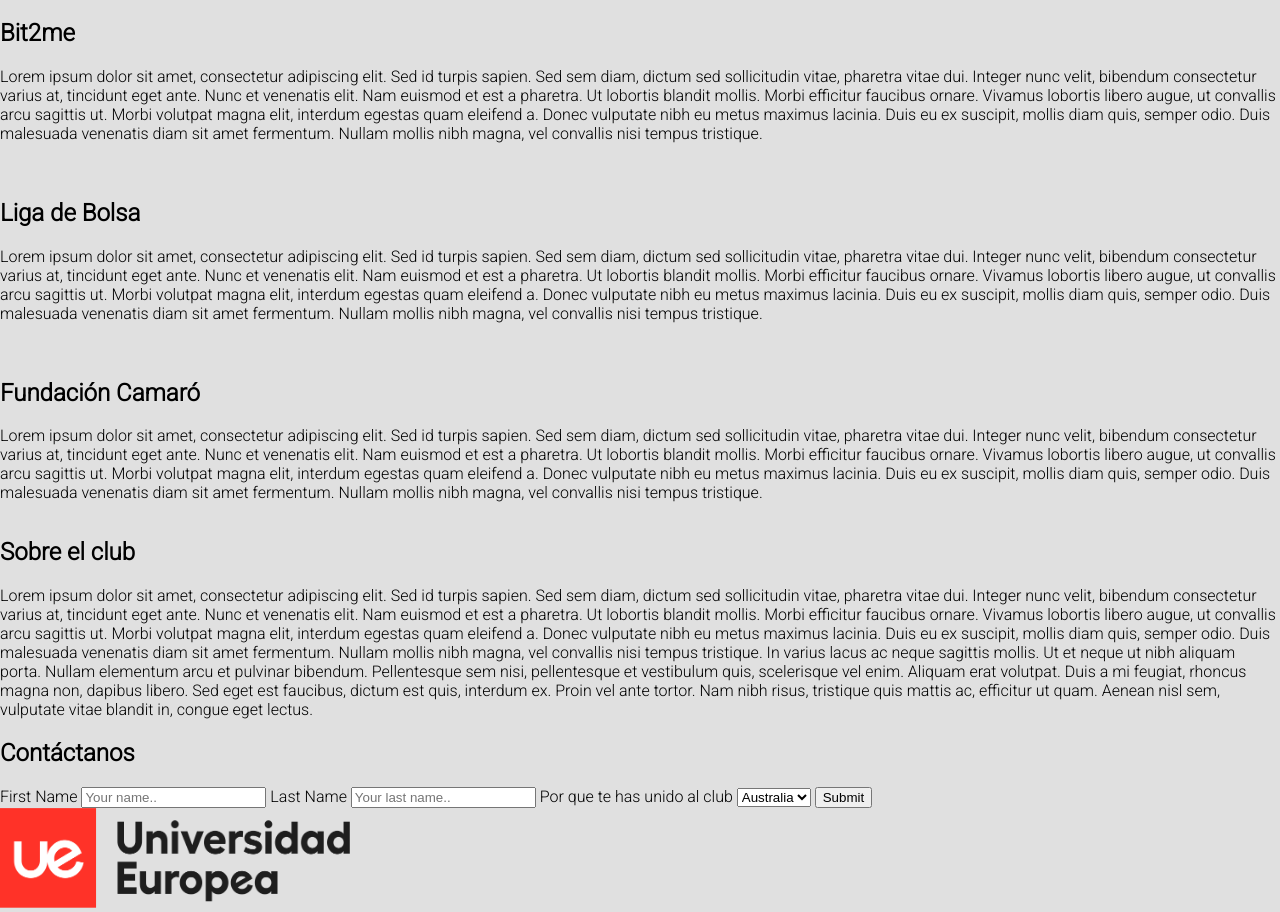
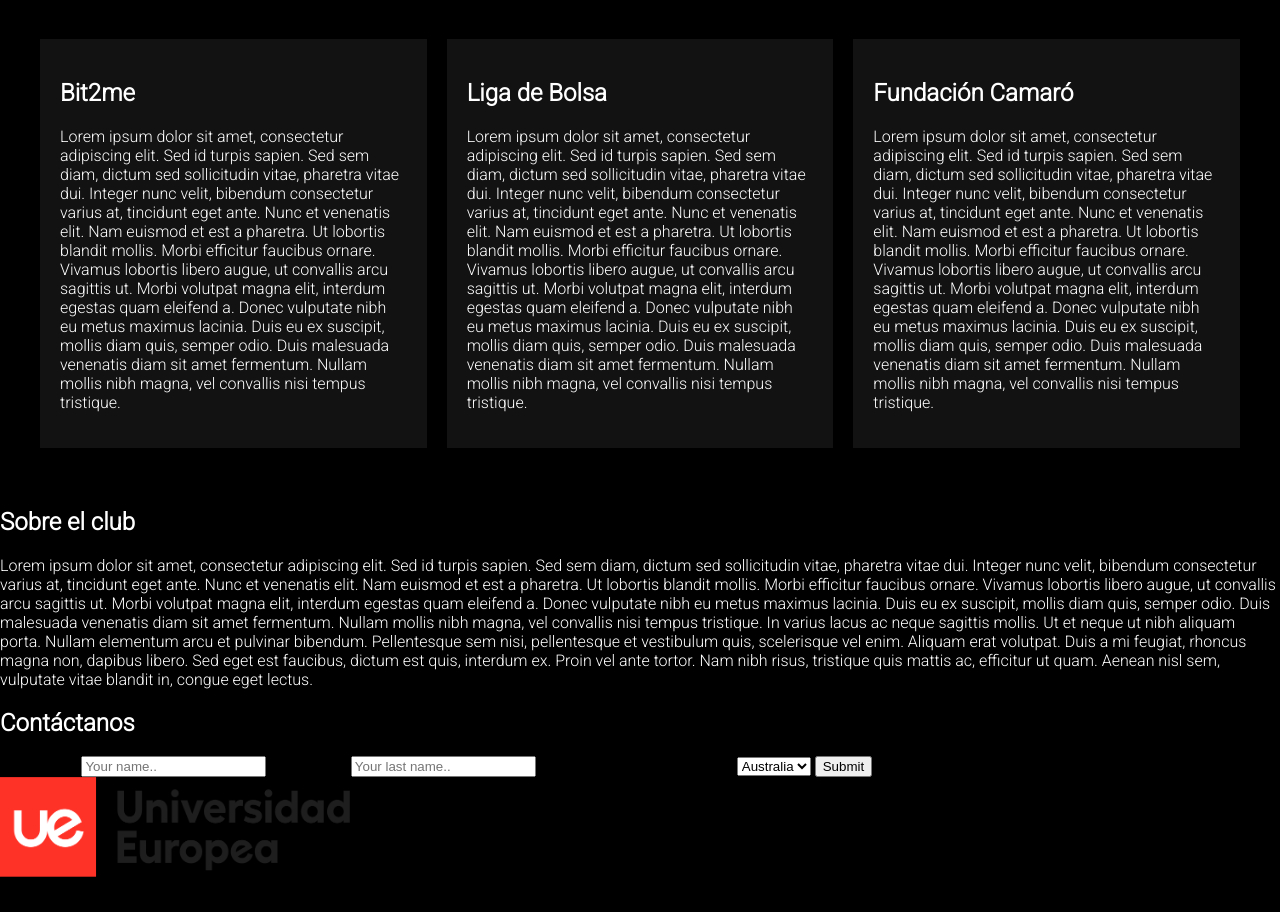
Before and after one commit to AlvaroFarreny/WebFinalProject, a PHP site: page / in a window 1280 px wide. Shown: the part 548-1460 px from the top of the page. After the commit the page ends 1425 px from the top, so only its background shows below. Run offline with PHP 8.4, Linux system fonts and the light colour scheme.

Commit message:
Update main.css

```diff
--- a/main.css
+++ b/main.css
@@ -1,7 +1,7 @@
 @import url('https://fonts.googleapis.com/css2?family=Roboto:wght@300&display=swap');
 
 body, html{
-    background-color: #e0e0e0;
+    background-color: #000001;
     font-family: 'Roboto', sans-serif;
     height: 100%;
     margin: 0;
@@ -73,41 +73,27 @@
 
 
 .columnas {
-  display: grid;
-  grid-template-columns: repeat(1, 1, 1);
+  display: flex;
+  justify-content: center;
   grid-gap: 20px;
-  grid-auto-rows: minmax(100px, auto);
+  margin-bottom: px;
+  padding: 40px;
 }
 
-.one {
-  grid-column: 1;
-  grid-row: 1;
-  background-color: red;
-  margin: 10px;
-  padding: 10px;
+.item {
+  flex-grow: 1;
+  padding: 20px;
+  background-color: #121212;
 }
 
-.two {
-  grid-column: 2;
-  grid-row: 1;
-  background-color: red;
-  margin: 10px;
-  padding: 10px;
-}
-
-.three {
-  grid-column: 3;
-  grid-row: 1;
-  background-color: red;
-  margin: 10px;
-  padding: 10px;
-}
 
 #proyectos{
   margin-top: 100px;
 }
 
-
+p,h1, h2 , h3{
+  color: white;
+}
 
 @media only screen and (min-widht:700px){
 
```
